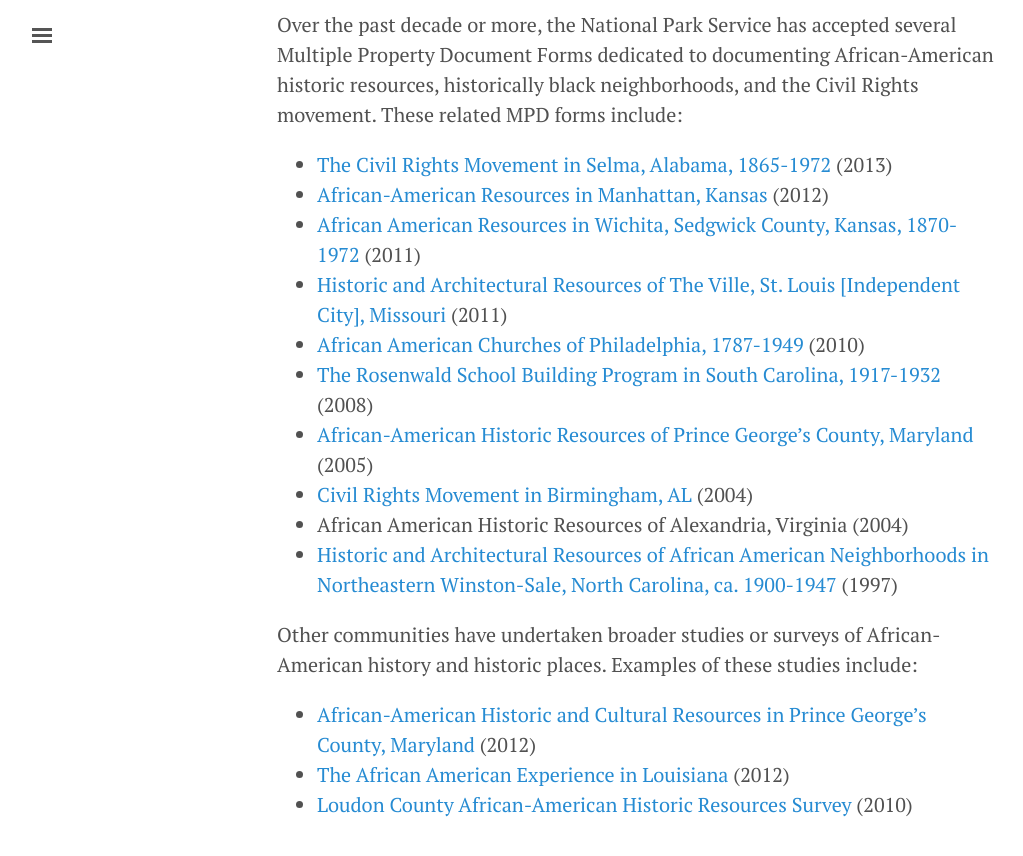
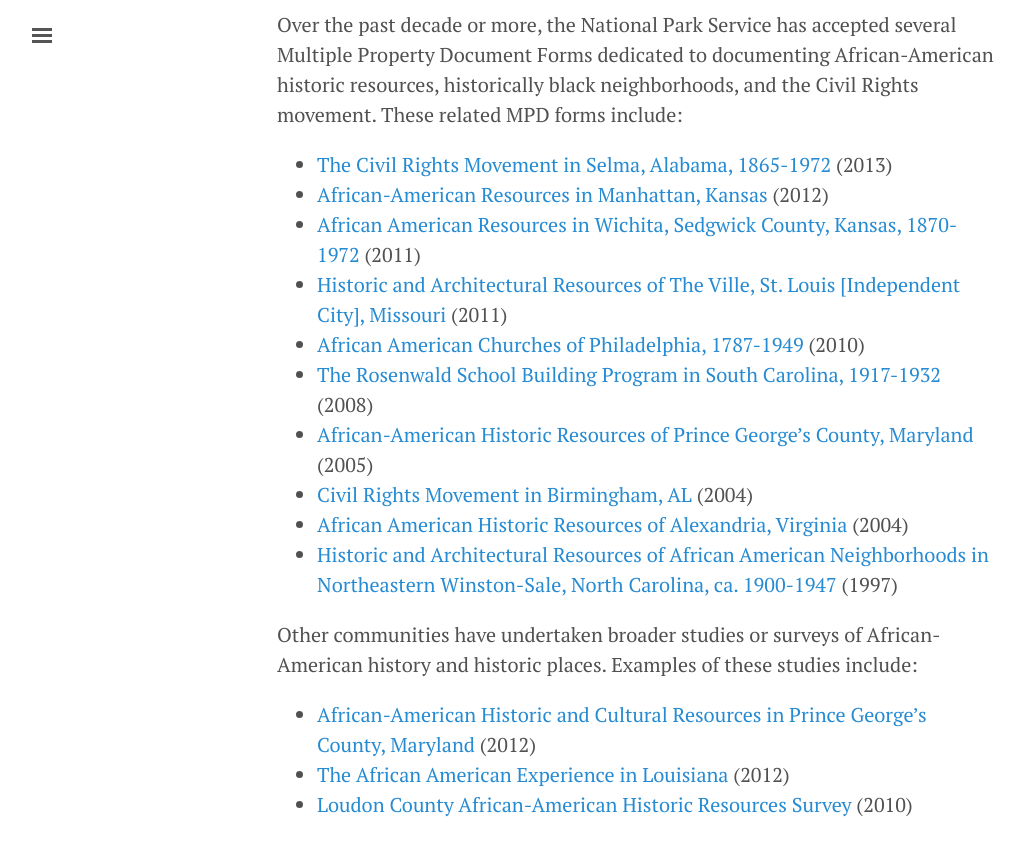
Before and after one commit to baltimoreheritage/civil-rights-heritage, a Jekyll site: the page built from about.md, in a window 1280 px wide and 900 px high, scrolled down 2097 px. Shown: the top 856 px of the window, without its empty margins (3-1026 px from the left). Built offline with Jekyll 4.4.1, drawn with Linux system fonts in a browser that asks for light colours; comment, search, counter and statistics services are not loaded; part of the change alters nothing that is shown.

```diff
--- a/about.md
+++ b/about.md
@@ -52,7 +52,7 @@ Over the past decade or more, the National Park Service has accepted several Mul
 - [The Rosenwald School Building Program in South Carolina, 1917-1932](http://www.nationalregister.sc.gov/MPS/MPS050.pdf) (2008)
 - [African-American Historic Resources of Prince George's County, Maryland](http://focus.nps.gov/pdfhost/docs/NRHP/Text/64500915.pdf) (2005)
 - [Civil Rights Movement in Birmingham, AL](http://www.nps.gov/nr/publications/sample_nominations/CivilRightsBirminghamMPS.pdf) (2004)
-- African American Historic Resources of Alexandria, Virginia (2004)
+- [African American Historic Resources of Alexandria, Virginia](http://dhr.virginia.gov/registers/Cities/Alexandria/NR_Alexandria_AfricanAmericanHeritageMPD_text.pdf) (2004)
 - [Historic and Architectural Resources of African American Neighborhoods in Northeastern Winston-Sale, North Carolina, ca. 1900-1947](https://www.cityofws.org/portals/0/pdf/planning/publications/historic/AfAmNbhds_NE_WS.pdf) (1997)
 
 Other communities have undertaken broader studies or surveys of African-American history and historic places. Examples of these studies include:
```
